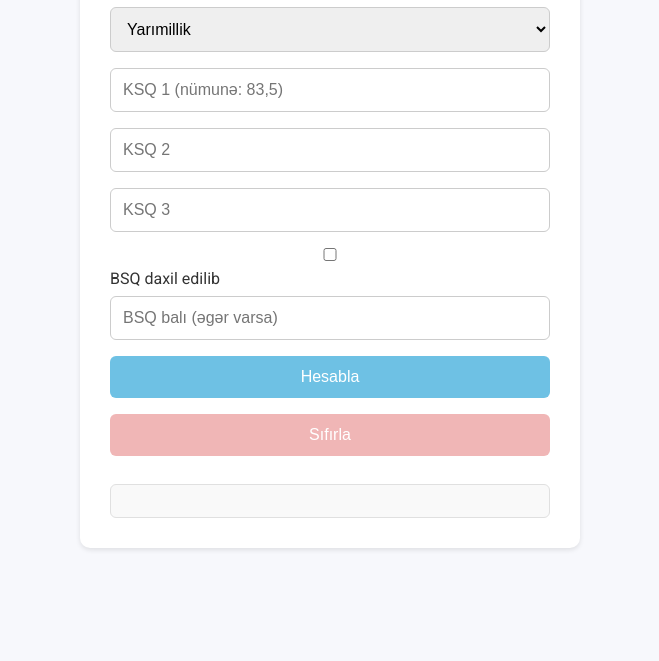
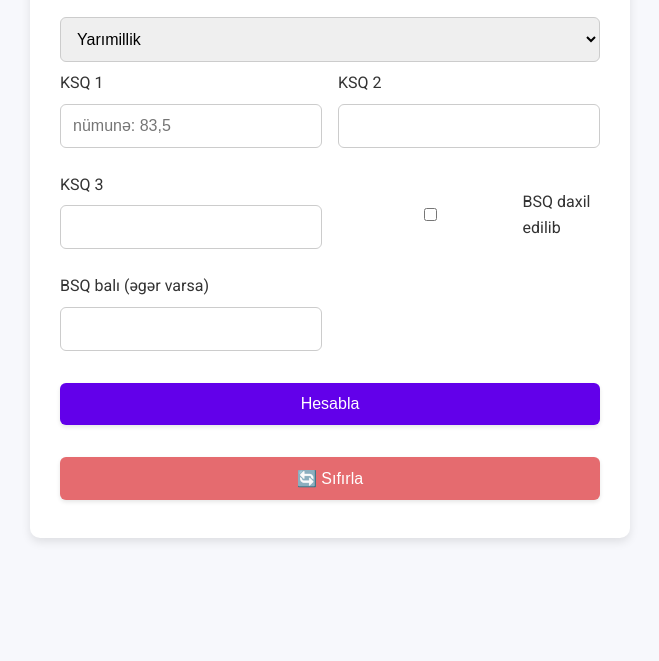
Before and after one commit to ahmedzadeh/qiymetlendirme, a plain HTML site: page index.html in a window 1280 px wide. Shown: the part 139-800 px from the top of the page, without its empty margins (310-969 px from the left). Drawn offline with Linux system fonts and the light colour scheme.

Commit message:
Improve UI design

```diff
--- a/index.html
+++ b/index.html
@@ -13,26 +13,47 @@
 <body>
     <div class="container">
     <h2>Qiymətləndirmə</h2>
-    <select onchange="switchSection(this.value)">
+    <label for="section-select" class="visually-hidden">Qiymət növü</label>
+    <select id="section-select" onchange="switchSection(this.value)">
         <option value="yarimillik">Yarımillik</option>
         <option value="illik">İllik</option>
     </select>
 
     <div id="yarimillik" class="section active">
-        <input type="tel" id="ksq1" inputmode="decimal" pattern="[0-9.,]*" placeholder="KSQ 1 (nümunə: 83,5)">
-        <input type="tel" id="ksq2" inputmode="decimal" pattern="[0-9.,]*" placeholder="KSQ 2">
-        <input type="tel" id="ksq3" inputmode="decimal" pattern="[0-9.,]*" placeholder="KSQ 3">
-        <label><input type="checkbox" id="has_bsq"> BSQ daxil edilib</label>
-        <input type="tel" id="bsq" inputmode="decimal" pattern="[0-9.,]*" placeholder="BSQ balı (əgər varsa)">
+        <div class="field">
+            <label for="ksq1">KSQ 1</label>
+            <input type="tel" id="ksq1" inputmode="decimal" pattern="[0-9.,]*" placeholder="nümunə: 83,5">
+        </div>
+        <div class="field">
+            <label for="ksq2">KSQ 2</label>
+            <input type="tel" id="ksq2" inputmode="decimal" pattern="[0-9.,]*">
+        </div>
+        <div class="field">
+            <label for="ksq3">KSQ 3</label>
+            <input type="tel" id="ksq3" inputmode="decimal" pattern="[0-9.,]*">
+        </div>
+        <label for="has_bsq" class="field checkbox">
+            <input type="checkbox" id="has_bsq"> BSQ daxil edilib
+        </label>
+        <div class="field">
+            <label for="bsq">BSQ balı (əgər varsa)</label>
+            <input type="tel" id="bsq" inputmode="decimal" pattern="[0-9.,]*">
+        </div>
         <button onclick="calculateYarimillik()">Hesabla</button>
-        <button class="reset-button" onclick="resetForm('yarimillik')">Sıfırla</button>
+        <button class="reset-button" onclick="resetForm('yarimillik')">🔄 Sıfırla</button>
     </div>
 
     <div id="illik" class="section">
-        <input type="tel" id="y1" inputmode="decimal" pattern="[0-9.,]*" placeholder="1-ci yarımillik bal">
-        <input type="tel" id="y2" inputmode="decimal" pattern="[0-9.,]*" placeholder="2-ci yarımillik bal">
+        <div class="field">
+            <label for="y1">1-ci yarımillik bal</label>
+            <input type="tel" id="y1" inputmode="decimal" pattern="[0-9.,]*">
+        </div>
+        <div class="field">
+            <label for="y2">2-ci yarımillik bal</label>
+            <input type="tel" id="y2" inputmode="decimal" pattern="[0-9.,]*">
+        </div>
         <button onclick="calculateIllik()">Hesabla</button>
-        <button class="reset-button" onclick="resetForm('illik')">Sıfırla</button>
+        <button class="reset-button" onclick="resetForm('illik')">🔄 Sıfırla</button>
     </div>
 
     <div class="result" id="result"></div>
--- a/script.js
+++ b/script.js
@@ -13,7 +13,7 @@ function showResult(bal) {
   const qiymet = qiymetVer(bal);
   const resultDiv = document.getElementById("result");
   resultDiv.innerHTML = `Bal: ${bal} <br> Qiymət: ${qiymet}`;
-  resultDiv.style.display = "block";
+  resultDiv.classList.add("visible");
 }
 
 function calculateYarimillik() {
@@ -40,11 +40,12 @@ function resetForm(id) {
     if (input.type === "checkbox") input.checked = false;
     else input.value = "";
   });
-  document.getElementById("result").style.display = "none";
+  document.getElementById("result").classList.remove("visible");
 }
 
 function switchSection(type) {
   document.getElementById("yarimillik").classList.remove("active");
   document.getElementById("illik").classList.remove("active");
   document.getElementById(type).classList.add("active");
+  document.getElementById("result").classList.remove("visible");
 }
--- a/style.css
+++ b/style.css
@@ -1,19 +1,37 @@
 @import url('https://fonts.googleapis.com/css2?family=Roboto:wght@400;500&display=swap');
+
+:root {
+  --primary: #6200ea;
+  --accent: #03dac6;
+  --background: #f7f8fc;
+  --surface: #ffffff;
+  --text: #333;
+  --danger: #e56b6f;
+}
+
+@media (prefers-color-scheme: dark) {
+  :root {
+    --background: #121212;
+    --surface: #1e1e1e;
+    --text: #eee;
+  }
+}
 
 body {
   font-family: 'Roboto', sans-serif;
-  background: #f7f8fc;
-  color: #333;
+  background: var(--background);
+  color: var(--text);
+  line-height: 1.6;
   padding: 40px;
-  max-width: 500px;
+  max-width: 600px;
   margin: auto;
 }
 
 .container {
-  background: #ffffff;
+  background: var(--surface);
   padding: 30px;
   border-radius: 10px;
-  box-shadow: 0 2px 5px rgba(0, 0, 0, 0.1);
+  box-shadow: 0 4px 10px rgba(0, 0, 0, 0.1);
 }
 
 input, button, select {
@@ -27,33 +45,83 @@ input, button, select {
 }
 
 button {
-  background-color: #6ec1e4;
-  color: white;
+  background-color: var(--primary);
+  color: #fff;
   border: none;
   cursor: pointer;
-  transition: background-color 0.3s ease;
+  border-radius: 6px;
+  box-shadow: 0 2px 4px rgba(0, 0, 0, 0.1);
+  transition: background-color 0.3s ease, transform 0.1s ease, box-shadow 0.3s ease;
 }
 
 button:hover {
-  background-color: #4ea9d6;
+  background-color: #4b00d0;
+  transform: translateY(-2px);
+  box-shadow: 0 4px 8px rgba(0, 0, 0, 0.15);
+}
+
+button:active {
+  transform: scale(0.98);
 }
 
 .reset-button {
-  background-color: #f0b6b6;
+  background-color: var(--danger);
 }
 
 .result {
   margin-top: 20px;
-  background: #f9f9f9;
+  background: var(--surface);
   padding: 16px;
   border-radius: 6px;
   border: 1px solid #e0e0e0;
+  opacity: 0;
+  display: none;
+  transition: opacity 0.3s ease;
 }
 
-.section { display: none; }
-.active { display: block; }
+.result.visible {
+  display: block;
+  opacity: 1;
+}
+
+.section {
+  display: none;
+  grid-template-columns: repeat(auto-fit, minmax(200px, 1fr));
+  gap: 16px;
+  opacity: 0;
+  transition: opacity 0.3s ease;
+}
+
+.section.active {
+  display: grid;
+  opacity: 1;
+}
+
+.field {
+  display: flex;
+  flex-direction: column;
+}
+
+.checkbox {
+  flex-direction: row;
+  align-items: center;
+}
+
+.section button {
+  grid-column: 1 / -1;
+}
+
+.visually-hidden {
+  position: absolute;
+  left: -10000px;
+  top: auto;
+  width: 1px;
+  height: 1px;
+  overflow: hidden;
+}
 
 h2 {
   text-align: center;
   margin-bottom: 20px;
+  font-weight: 500;
 }
```
